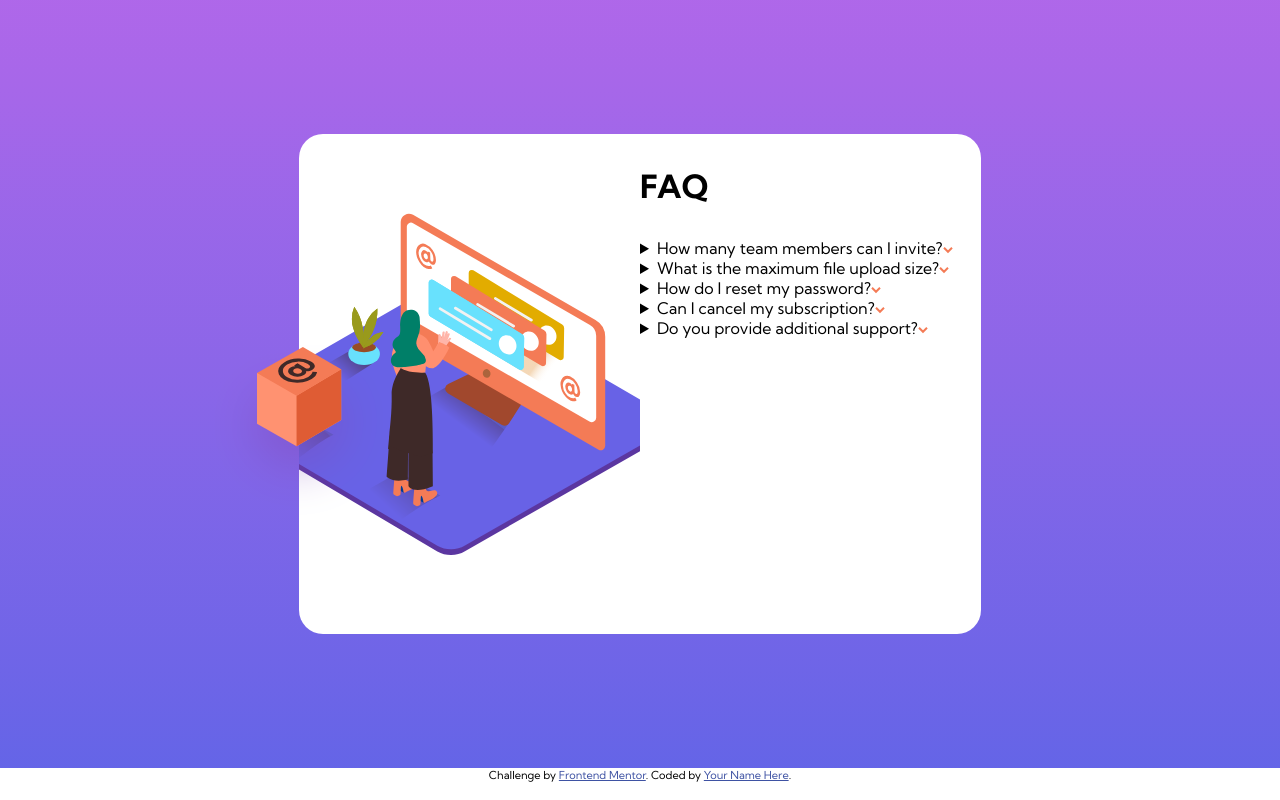
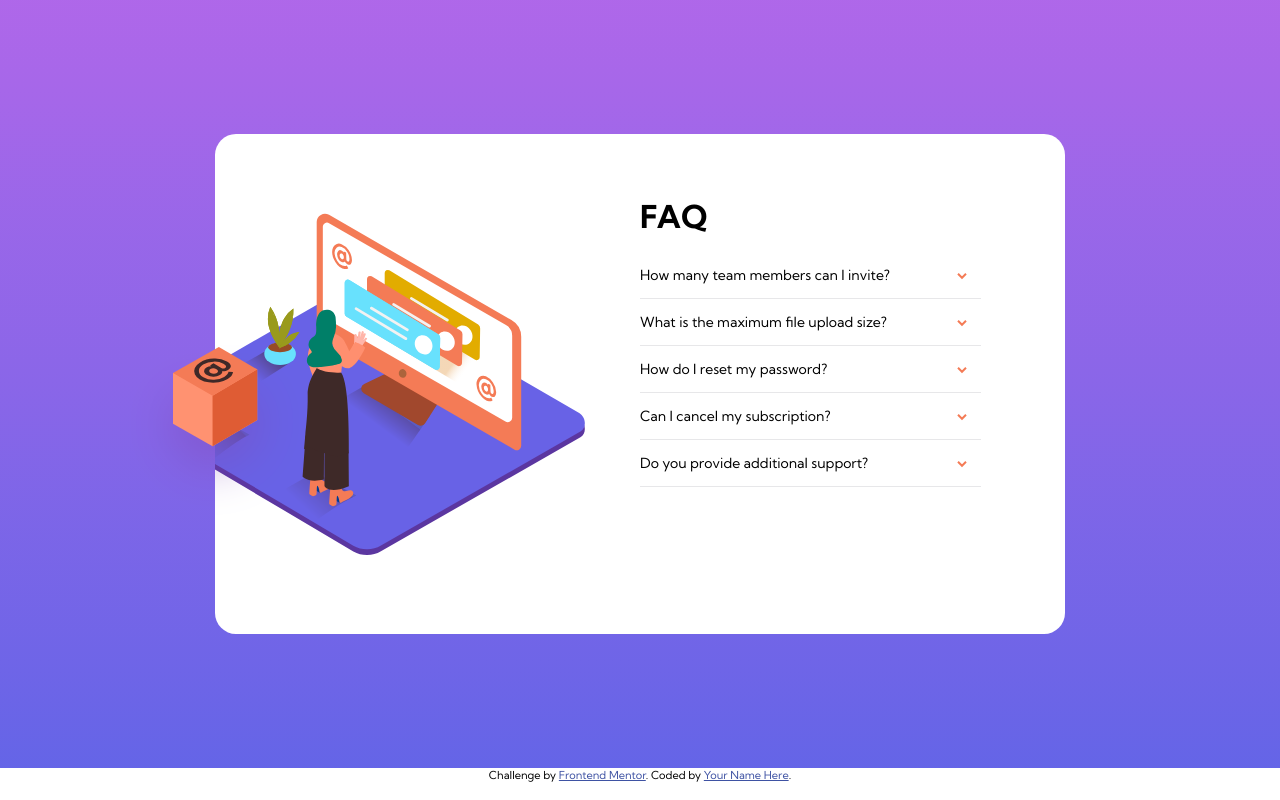
Before and after one commit to scottmotion/faq-accordion-card, a plain HTML site: page index.html in a window 1280 px wide. Drawn offline with Linux system fonts and the light colour scheme.

Commit message:
Update style.css

```diff
--- a/css/style.css
+++ b/css/style.css
@@ -2,7 +2,8 @@
 
 html {
     font-family: 'Kumbh Sans', sans-serif;
-    font-size: 16px;
+    font-size: 14px;
+    font-weight: 400;
     /* letter-spacing: .05rem; */
 }
 
@@ -31,11 +32,10 @@ main {
     display: flex;
     flex-direction: row;
     justify-content: center;
-    /* align-items: center; */
     max-width: 850px;
     max-height: 500px;
     height: 100%;
-    /* padding: 2rem; */
+    width: 100%;
     background-color: white;
     border-radius: 1.5rem;
 }
@@ -44,7 +44,6 @@ main {
     display: flex;
     flex-direction: column;
     justify-content: center;
-    /* padding: 1rem; */
 }
 
 #column1, #column2 {
@@ -75,13 +74,35 @@ main {
 }
 
 .col-header {
-    font-size: 2rem;
+    font-size: 2.25rem;
     font-weight: 700;
-    margin-top: 2rem;
-    margin-bottom: 2rem;
+    margin-top: 2em;
+    margin-bottom: 0.5em;
 }
 
-
+details {
+    /* display: flex;
+    flex-direction: column; */
+    margin-right: 6rem;
+    padding: 1rem 1rem 1rem 0;
+    border-bottom: 1px solid hsl(240, 5%, 91%);
+}
+details[open] {
+    padding: 1rem 1rem 0 0;
+}
+details[open] summary {
+    font-weight: 700;
+}
+details p {
+    font-size: 12px;
+}
+summary {
+    display: flex;
+    flex-direction: row;
+    justify-content: space-between;
+    list-style-type: none;
+    /* padding: 1rem 0; */
+}
 
 .attribution { font-size: 11px; text-align: center; }
 .attribution a { color: hsl(228, 45%, 44%); }
```
